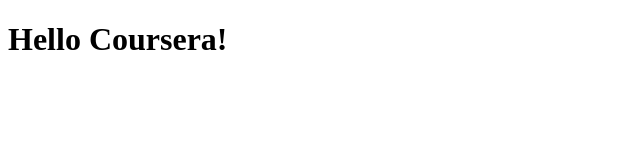
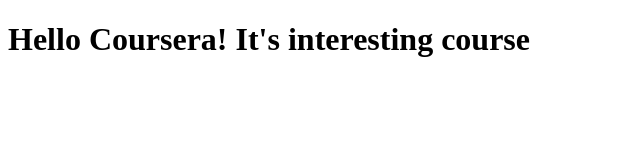
Before and after one commit to AngloZlatia/coursera-test, a plain HTML site: page site/index.html in a window 1280 px wide. Shown: the whole page, without its empty margins (0-640 px from the left). Drawn offline with Linux system fonts and the light colour scheme.

Commit message:
small edition

```diff
--- a/site/index.html
+++ b/site/index.html
@@ -4,6 +4,6 @@
 	<title>Hello Coursera!</title>
 </head>
 <body>
-<h1>Hello Coursera!</h1>
+<h1>Hello Coursera! It's interesting course</h1>
 </body>
 </html>
```
